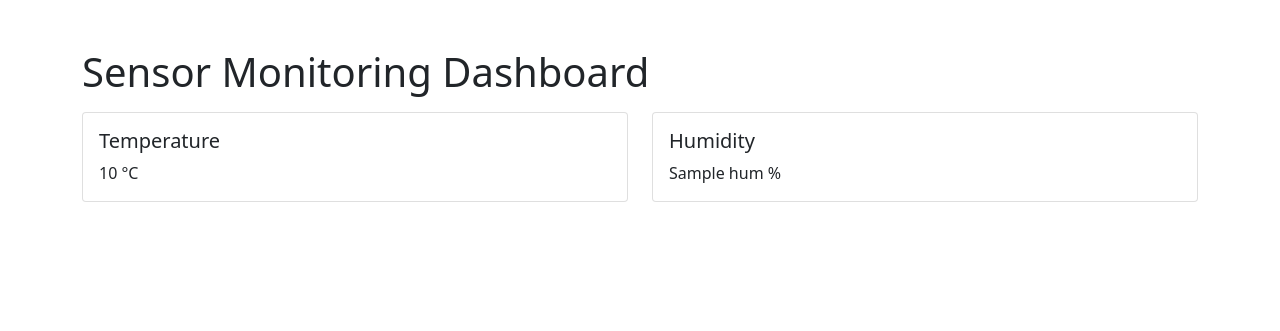
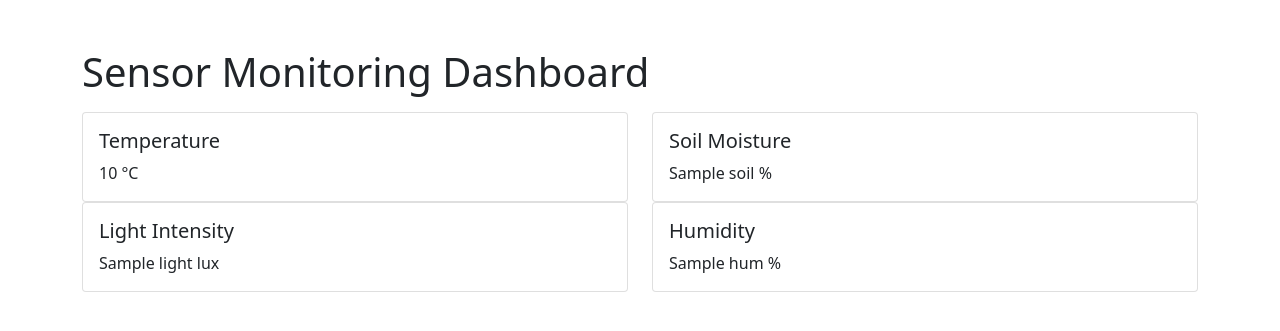
Before and after one commit to Tengenisu/smart-garden-monitoring-system-, a Flask app: template template/dashboard.html in a window 1280 px wide. Shown: the top 331 px of the page. Run offline with Flask 3, Linux system fonts and the light colour scheme; the template is opened without the code that fills it: most values are stand-ins (such as "Sample title", 1, 10 or a date in 2020).

Commit message:
Update dashboard.html

```diff
--- a/template/dashboard.html
+++ b/template/dashboard.html
@@ -21,6 +21,22 @@
             <div class="col-md-6">
                 <div class="card">
                     <div class="card-body">
+                        <h5 class="card-title">Soil Moisture</h5>
+                        <p class="card-text">{{ soil }} %</p>
+                    </div>
+                </div>
+            </div>
+            <div class="col-md-6">
+                <div class="card">
+                    <div class="card-body">
+                        <h5 class="card-title">Light Intensity</h5>
+                        <p class="card-text">{{ light }} lux</p>
+                    </div>
+                </div>
+            </div>
+            <div class="col-md-6">
+                <div class="card">
+                    <div class="card-body">
                         <h5 class="card-title">Humidity</h5>
                         <p class="card-text">{{ hum }} %</p>
                     </div>
```
